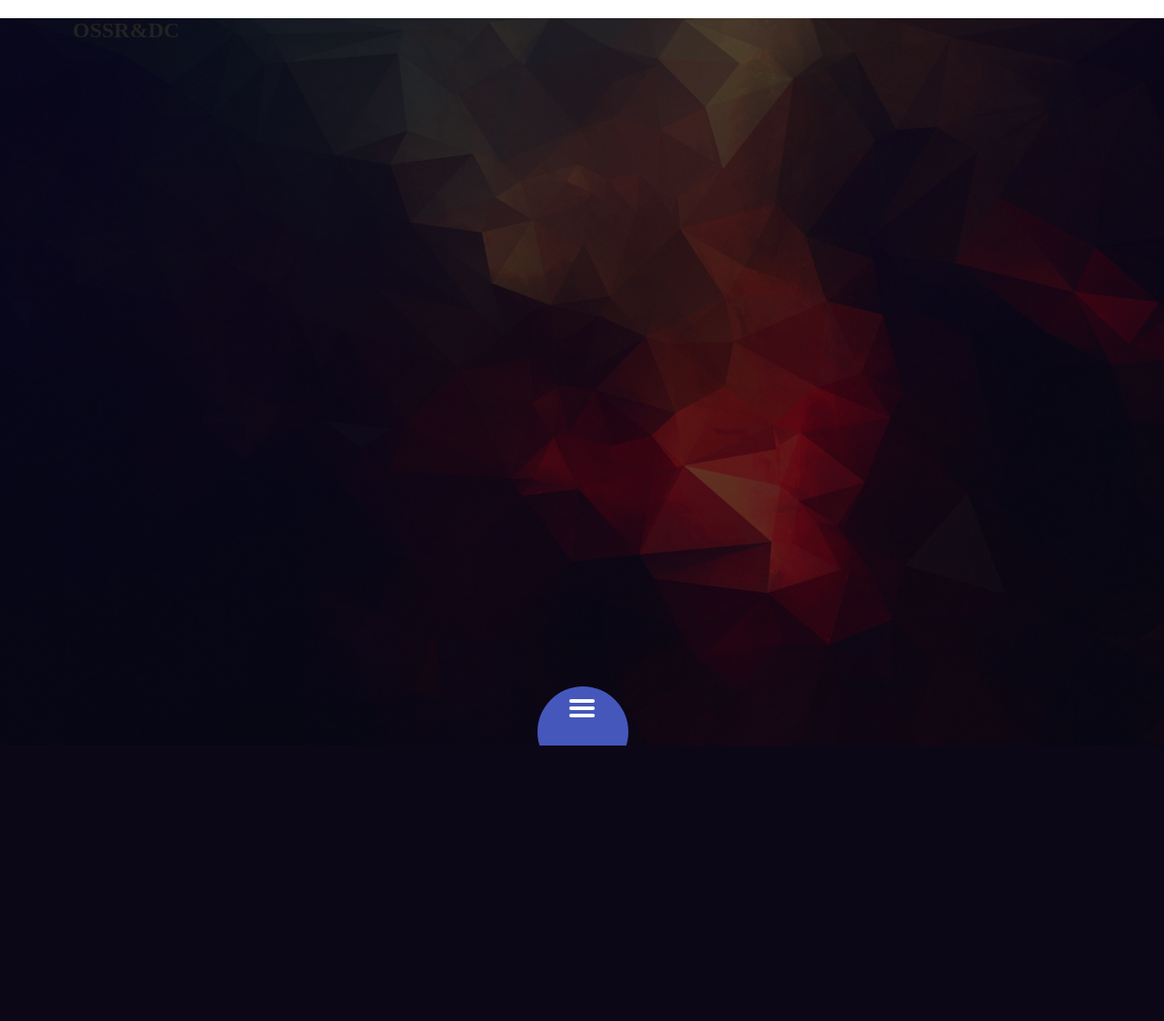
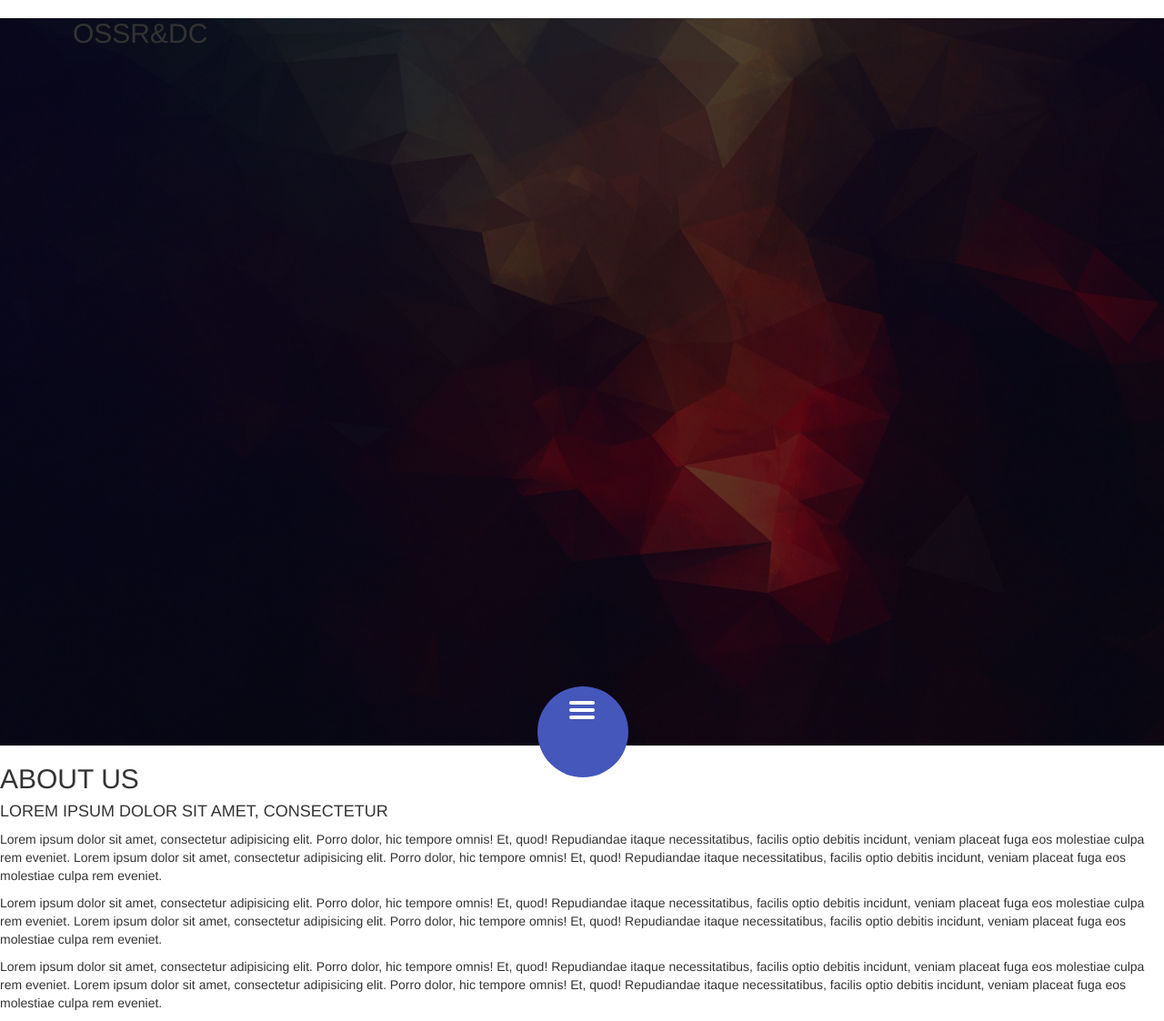
Before and after one commit to kumarajeet024/oss_site, a PHP site: page / in a window 1280 px wide. Shown: the whole page at 91% size. Before the commit the page ends 820 px from the top, so only its background shows below. Run offline with PHP 8.4, Linux system fonts and the light colour scheme.

Commit message:
first commit

```diff
--- a/index.html
+++ b/index.html
@@ -6,6 +6,8 @@
     <title>OSSR&DC</title>
     <meta name="viewport" content="width=device-width, initial-scale=1">
     <link rel="stylesheet" type="text/css" media="screen" href="menu.css" />
+    <link rel="stylesheet" href="https://maxcdn.bootstrapcdn.com/bootstrap/3.3.7/css/bootstrap.min.css">
+
 
 </head>
 <body>
@@ -47,7 +49,36 @@
           </header>
           <script src="menu.js"></script>
 
+    <div class="about_us">
+        <h2>ABOUT US</h2>
+        <h4>LOREM IPSUM DOLOR SIT AMET, CONSECTETUR</h4>
+        <p>Lorem ipsum dolor sit amet, consectetur adipisicing elit.
+          Porro dolor, hic tempore omnis! Et, quod! Repudiandae itaque necessitatibus,
+           facilis optio debitis incidunt, veniam placeat fuga eos molestiae culpa rem eveniet.
+           Lorem ipsum dolor sit amet, consectetur adipisicing elit.
+           Porro dolor, hic tempore omnis! Et, quod! Repudiandae itaque necessitatibus,
+            facilis optio debitis incidunt, veniam placeat fuga eos molestiae culpa rem eveniet.</p>
 
+        <p>Lorem ipsum dolor sit amet, consectetur adipisicing elit.
+              Porro dolor, hic tempore omnis! Et, quod! Repudiandae itaque necessitatibus,
+               facilis optio debitis incidunt, veniam placeat fuga eos molestiae culpa rem eveniet.
+               Lorem ipsum dolor sit amet, consectetur adipisicing elit.
+               Porro dolor, hic tempore omnis! Et, quod! Repudiandae itaque necessitatibus,
+                facilis optio debitis incidunt, veniam placeat fuga eos molestiae culpa rem eveniet.</p>
+
+        <p>Lorem ipsum dolor sit amet, consectetur adipisicing elit.
+                  Porro dolor, hic tempore omnis! Et, quod! Repudiandae itaque necessitatibus,
+                   facilis optio debitis incidunt, veniam placeat fuga eos molestiae culpa rem eveniet.
+                   Lorem ipsum dolor sit amet, consectetur adipisicing elit.
+                   Porro dolor, hic tempore omnis! Et, quod! Repudiandae itaque necessitatibus,
+                    facilis optio debitis incidunt, veniam placeat fuga eos molestiae culpa rem eveniet.</p>
+
+    </div>
+<!--slideshow for technology we use-->
+
+    <div class="technology">
+
+      </div>
 
 
 </body>
--- a/menu.css
+++ b/menu.css
@@ -36,10 +36,10 @@ button{
   header{
     background:linear-gradient(rgba(0,0,0,0.6),rgba(0,0,0,0.6)),url("./images/27280143-low-poly-wallpapers.jpg");
 	height: 100vh;
-	-webkit-background-size:cover;
+
 	background-size:cover;
 	background-position:center center;
-	position:relative;
+
   }
 
   .header1{
```
